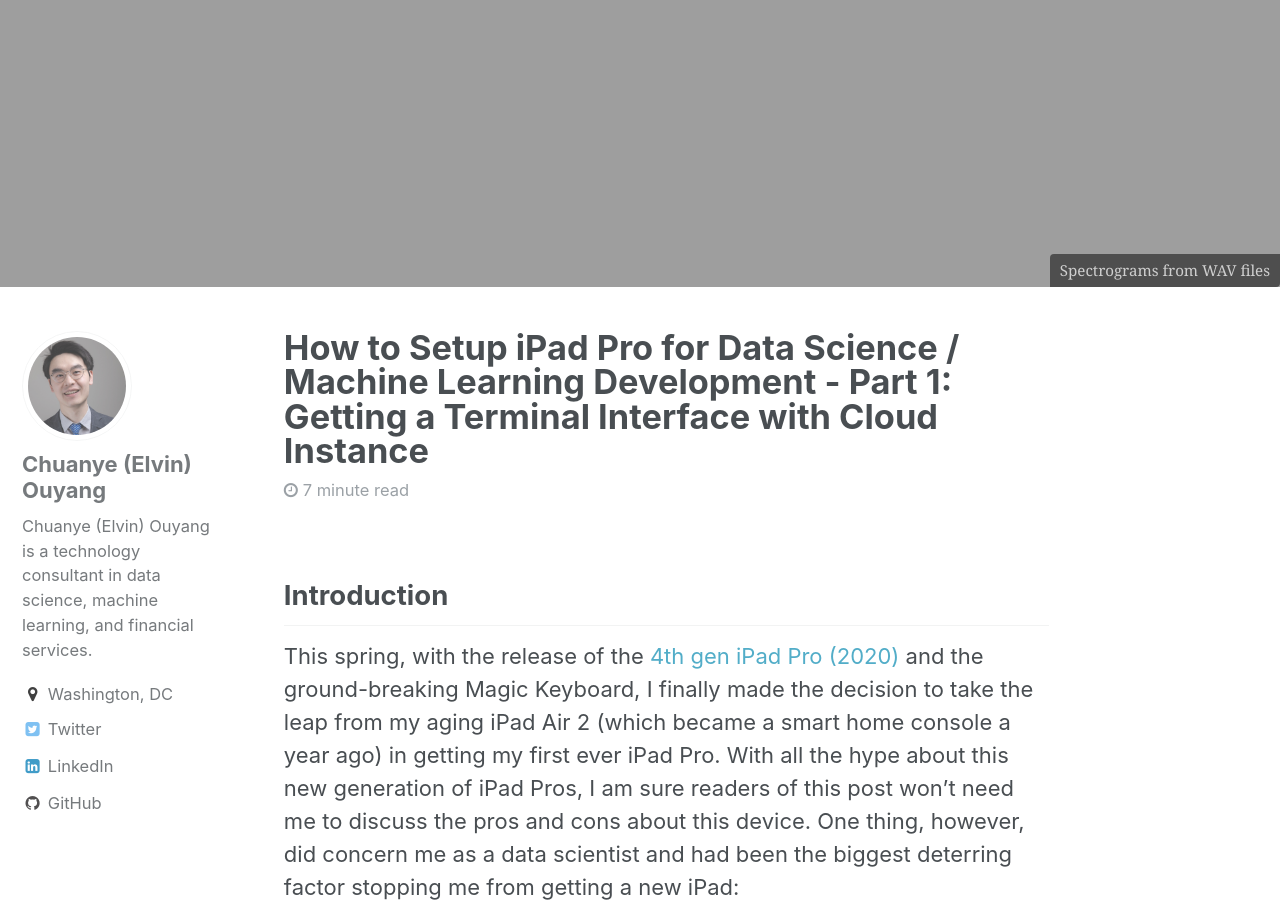
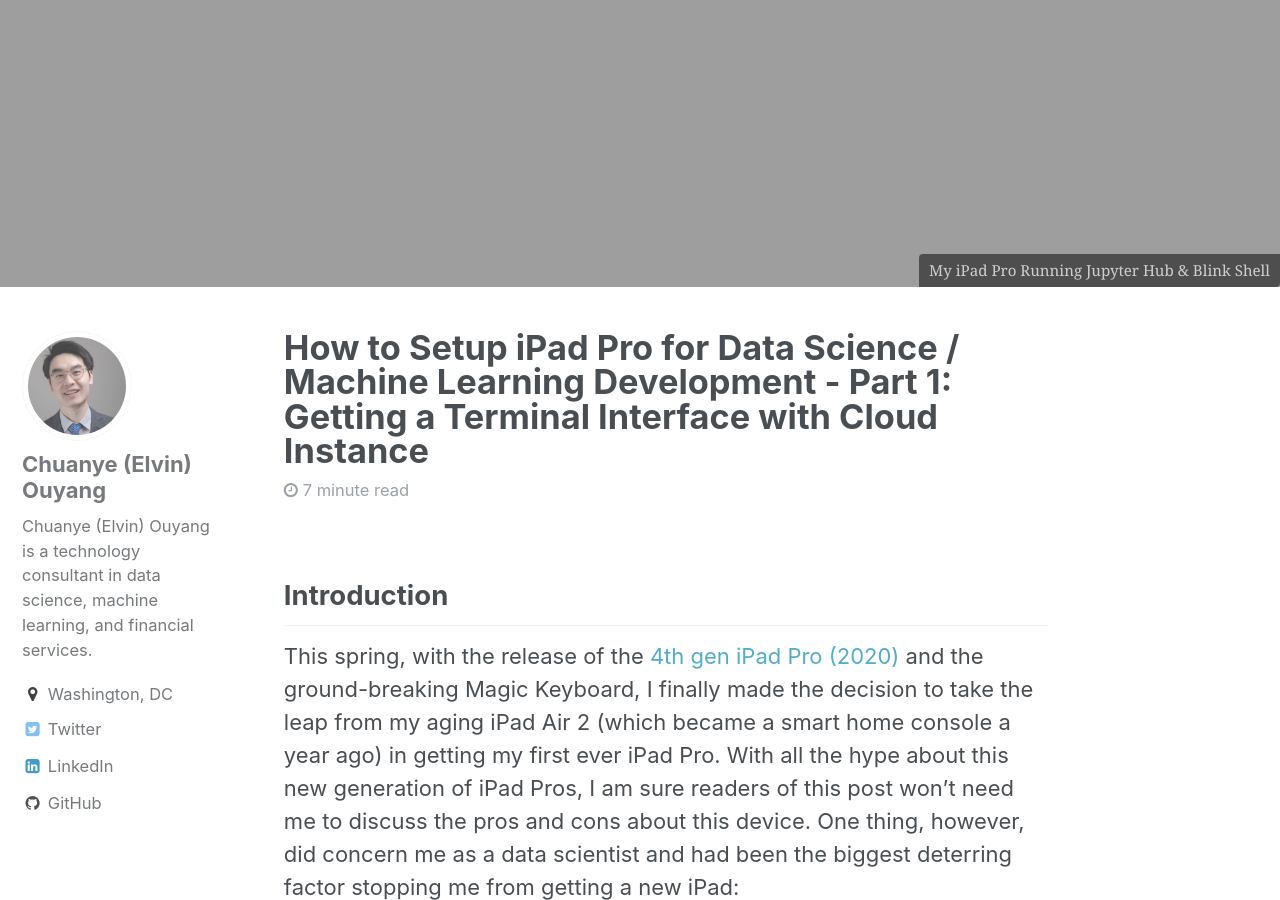
Before and after one commit to ElvinOuyang/elvinouyang.github.io, a Jekyll site: the page built from _posts/2020-04-10-setup-ipad-pro-for-data-science-development-part-1.md, in a window 1280 px wide and 900 px high, scrolled down 773 px. Built offline with Jekyll 4.4.1, drawn with Linux system fonts in a browser that asks for light colours; comment, search, counter and statistics services are not loaded.

Commit message:
update post with caption for photo

```diff
--- a/_posts/2020-04-10-setup-ipad-pro-for-data-science-development-part-1.md
+++ b/_posts/2020-04-10-setup-ipad-pro-for-data-science-development-part-1.md
@@ -4,7 +4,7 @@
 header:
   image: /assets/images/ipad-pro-set-up/ipad_shot.jpeg
   teaser: /assets/images/ipad-pro-set-up/ipad_shot.jpeg
-  caption: Spectrograms from WAV files
+  caption: My iPad Pro Running Jupyter Hub & Blink Shell
 tags:
 - devops
 - cloud-computing
```
